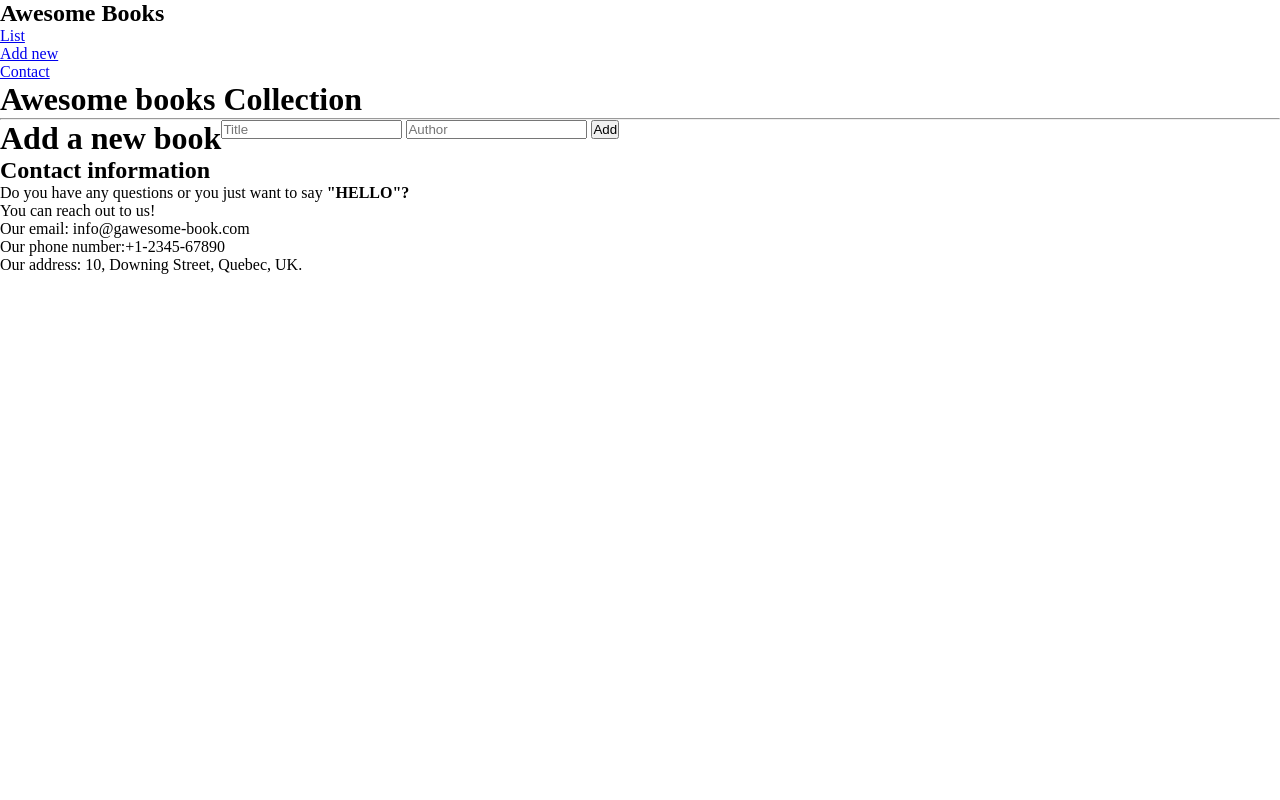
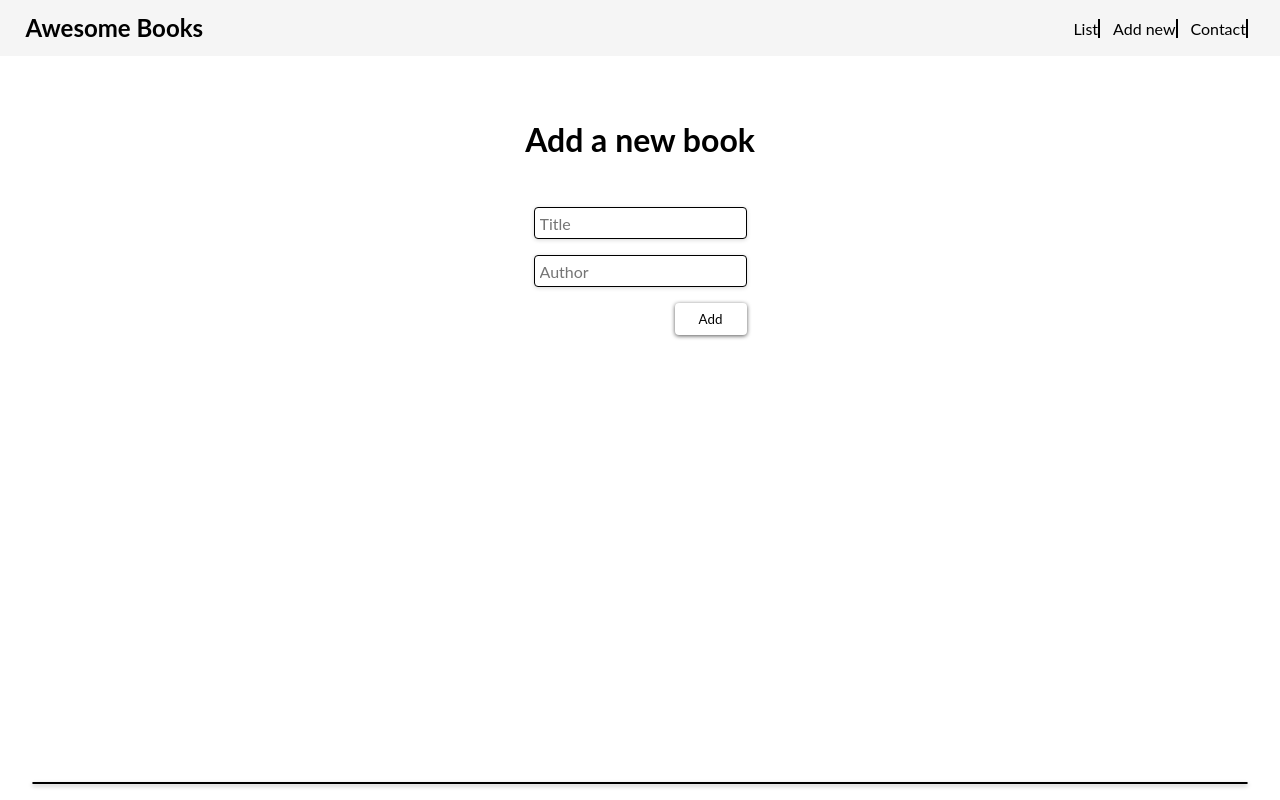
Before and after one commit to diarisdiakite/my-awesome-books, a website with bundled scripts: page index.html in a window 1280 px wide. Both pictures are taken after a click on the link "Add new". Built offline with nearby package versions, Linux system fonts and the light colour scheme.

Commit message:
update index.css

```diff
--- a/assets/css/index.css
+++ b/assets/css/index.css
@@ -1,5 +1,243 @@
+:root {
+	--my-main-black: rgb(0, 0, 0);
+}
+
 * {
   margin: 0;
   padding: 0;
   box-sizing: border-box;
 }
+
+body {
+  font-size: 16px;
+  font-family: 'Lato', sans-serif;
+}
+
+main {
+  width: 100%;
+  display: flex;
+  flex-direction: column;
+  align-items: center;
+}
+
+.book-container {
+  align-items: center;
+  width: 95%;
+  text-align: center;
+}
+
+h1 {
+  margin: 0.5em 0;
+}
+
+hr {
+  width: 15%;
+  margin: auto;
+  border: solid 2px rgb(0, 0, 0);
+  border-radius: 4px;
+  margin-top: 3em;
+}
+
+.book-title {
+  font-size: 35px;
+  font-weight: 400;
+}
+
+.div {
+  display: flex;
+  flex-direction: column;
+  align-items: center;
+  margin-top: 2rem;
+}
+
+button {
+  font-family: 'Lato', sans-serif;
+  border: none;
+  cursor: pointer;
+  height: 1.5rem;
+  width: 4rem;
+  border-radius: 4px;
+  box-shadow: rgba(119, 117, 117, 0.66) 0 1px 4px;
+  background-color: #fff;
+}
+
+.book-stack {
+  font-family: 'Lato', sans-serif;
+  display: flex;
+  align-items: center;
+  justify-content: space-between;
+  padding: 0.5em;
+}
+
+.book-stack:nth-child(even) {
+  background-color: rgb(225, 225, 225);
+}
+
+.display-section {
+  border: 3px solid black;
+  margin: auto;
+  max-height: 63vh;
+  overflow-x: hidden;
+  overflow-y: scroll;
+}
+
+.title-input {
+  height: 2rem;
+  padding: 5px;
+  font-family: 'Lato', sans-serif;
+  border-radius: 4px;
+  font-size: 1rem;
+  box-shadow: rgba(0, 0, 0, 0.16) 0 1px 4px;
+  border: solid 1px rgb(0, 0, 0);
+}
+
+.author-input {
+  height: 2rem;
+  padding: 5px;
+  font-family: 'Lato', sans-serif;
+  border-radius: 4px;
+  font-size: 1rem;
+  box-shadow: rgba(0, 0, 0, 0.16) 0 1px 4px;
+  border: solid 1px rgb(0, 0, 0);
+}
+
+.add-button {
+  border: none;
+  height: 2rem;
+  width: 4.5rem;
+  font-family: 'Lato', sans-serif;
+  border-radius: 4px;
+  box-shadow: rgba(0, 0, 0, 0.66) 0 1px 4px;
+  cursor: pointer;
+  align-self: end;
+}
+
+.add-button:hover,
+button:hover {
+  background-color: rgb(209, 200, 190);
+}
+
+#inputs {
+  margin-top: 2rem;
+  display: flex;
+  flex-direction: column;
+  row-gap: 1rem;
+  align-items: center;
+  justify-content: center;
+}
+
+/* navbar */
+.navbar {
+  width: 100%;
+  display: flex;
+  justify-content: space-between;
+  background-color: whitesmoke;
+}
+
+.title-navbar {
+  width: 50%;
+  margin: 0 1%;
+  padding: 1%;
+}
+
+.nav-list {
+  width: 50%;
+  display: flex;
+  list-style-type: none;
+  margin: 0 1%;
+  padding: 1%;
+  justify-content: flex-end;
+  background-color: whitesmoke;
+}
+
+.nav-item {
+  margin: 1%;
+	padding: 0 0.1%;
+}
+
+.nav-link {
+	text-decoration: none;
+	color: var(--my-main-black);
+	border-right: 2px solid var(--my-main-black);
+	text-align: center;
+}
+
+.contact-info {
+  margin: 1% auto;
+}
+
+.contact-info h1 {
+  text-align: center;
+  margin: 5% auto;
+}
+
+.displayed-section {
+  width: 100vw;
+  min-height: 10vh;
+  margin-top: 0;
+}
+
+/* Footer section */
+
+.footer-section {
+  border: 1.5px solid black;
+  border-radius: 0.5rem;
+  box-shadow: rgba(0, 0, 0, 0.3) 0 2px 4px;
+  width: 95%;
+  bottom: 0;
+  margin: 0 auto 1rem auto;
+  text-align: center;
+  position: absolute;
+  left: 2.5%;
+}
+
+.footer-text {
+  padding: 1rem;
+  position: relative;
+  margin-right: 20px;
+}
+
+/* Contact section */
+
+.contact-section {
+  display: flex;
+  flex-direction: column;
+  align-items: center;
+  gap: 1rem;
+  margin-top: 4rem;
+}
+
+.contact-title {
+  font-size: 2rem;
+  font-weight: 400;
+  align-self: center;
+  text-decoration: underline;
+}
+
+.contact-text {
+  margin-bottom: 0;
+}
+
+.contact-text2 {
+  margin-top: 5px;
+  position: relative;
+  align-self: center;
+}
+
+.contact-details li {
+  padding-bottom: 1rem;
+  margin-left: 1rem;
+  right: 2rem;
+}
+
+.hide {
+  display: none;
+}
+
+#dateC {
+  align-self: flex-end;
+  margin: 0 2.5rem;
+  padding: 0.5rem;
+}
+
+/* ADD STYLING TO NAVBAR */
```
